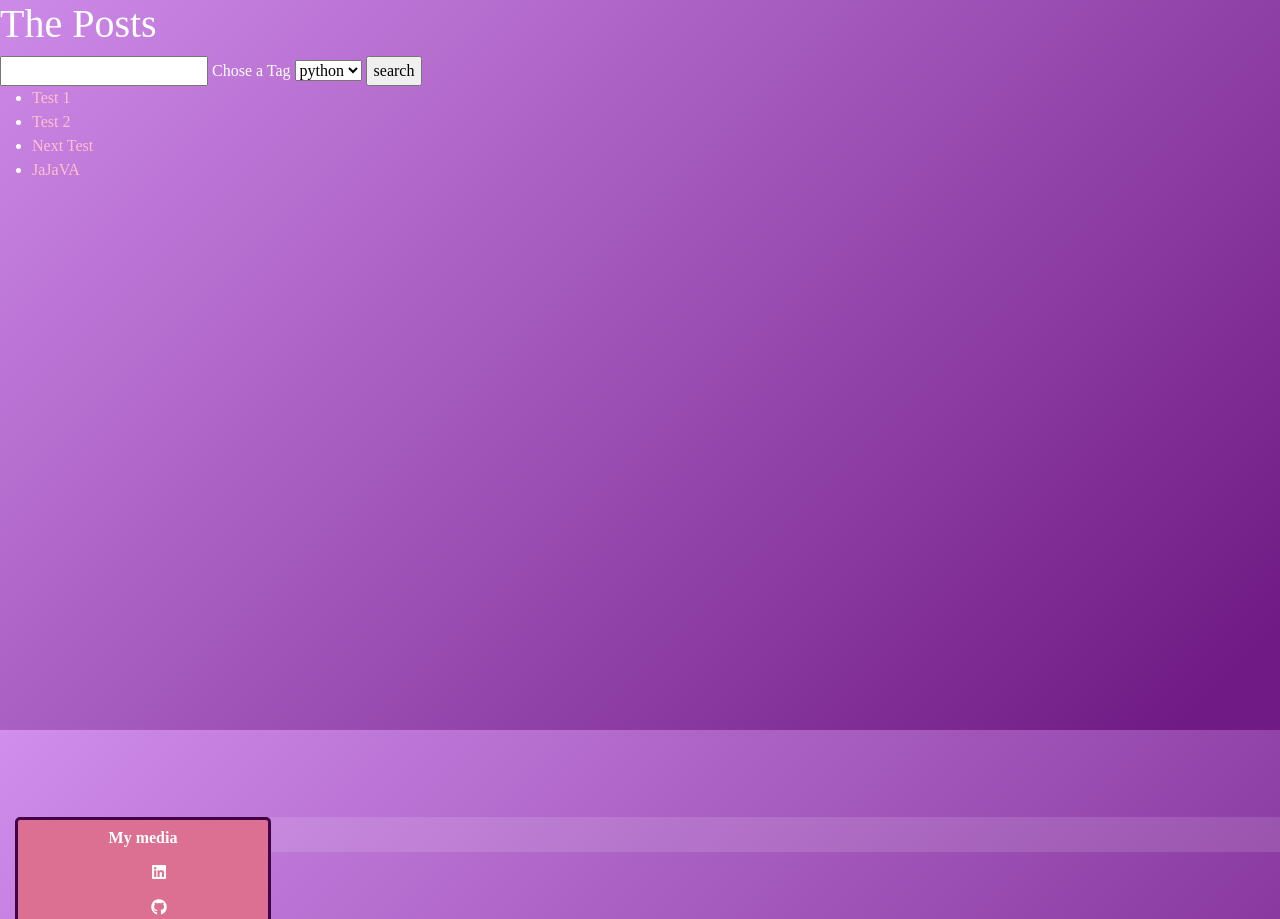
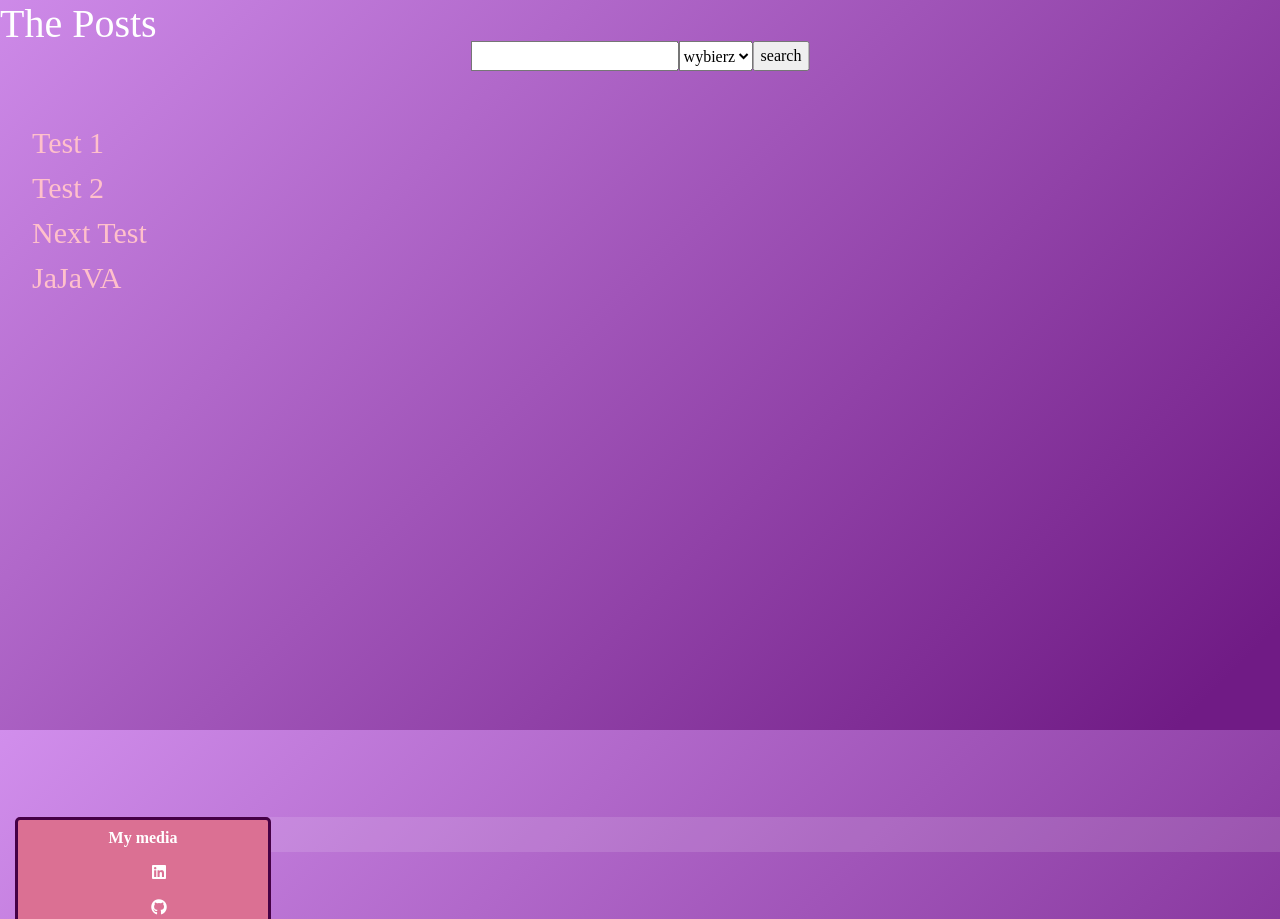
Before and after one commit to Uncle-Moris/MyBlog, a Django app: page /posts/ in a window 1280 px wide. Shown: the part 70-989 px from the top of the page. Run offline with Django 4.2, Linux system fonts and the light colour scheme; data comes from the database, SQL or seed files in the repository; some libraries are stand-ins or nearby versions.

Commit message:
nwe tag list

```diff
--- a/my_blog/main/static/main/css/style.css
+++ b/my_blog/main/static/main/css/style.css
@@ -142,15 +142,19 @@ body {
     height: 200px;
 }
 
+.posts_search_bar{
+    position: absolute;
+    display: flex;
+    left: 50%;
+    transform: translate(-50%, -50%);
 
-.posts1{
+}
+.posts_list{
     position: absolute;
+    top: 15%;
     list-style-type: none;
-    height: auto;
     padding-top: -1500px;
     height: 100vh;
-    margin-top: 00px;
-    margin-left: 20px;
     width: 80%;
     overflow: auto;
     font-size: 30px;
@@ -168,8 +172,6 @@ body {
     font-family: "Times New Roman";
     color: pink;
     text-decoration: none;
-
-
 }
 .link-to-post:hover{
     color: palevioletred;
--- a/my_blog/posts/templates/posts/list.html
+++ b/my_blog/posts/templates/posts/list.html
@@ -9,20 +9,21 @@
 {% block title %} The Posts {% endblock %}
 
 {% block content %}
-<link>
+
 <div>
 <h1>The Posts</h1>
-    <form >
+    <form class="posts_search_bar">
             <input type="text"  id="title" name="title">
-            <label for="tags">Chose a Tag</label>
+            <label for="tags"></label>
             <select id="tags" name="tags">
+                    <option value="wybierz">wybierz</option>
                 {% for tag in tags_list %}
                     <option value="{{tag.name}}">{{ tag.name }} </option>
                 {% endfor %}
             </select>
         <input type="submit" value="search">
     </form>
-    <ul class="posts">
+    <ul class="posts_list">
         {% for post in posts_list %}
         <li >
             <a class="link-to-post" href="{% url 'posts:details' post.id %}">{{post.title}}</a>
```
